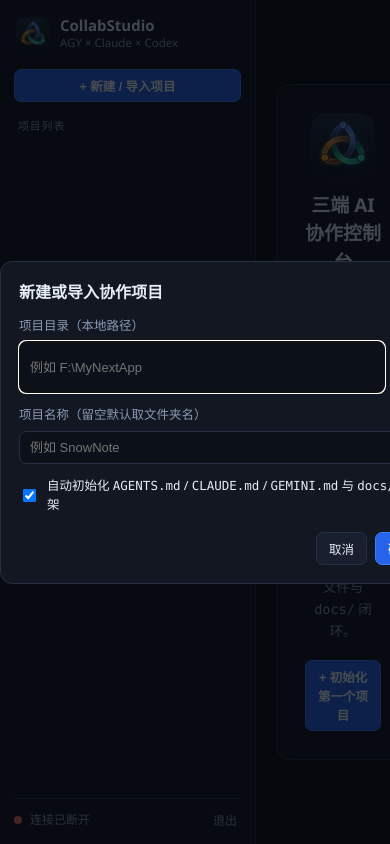
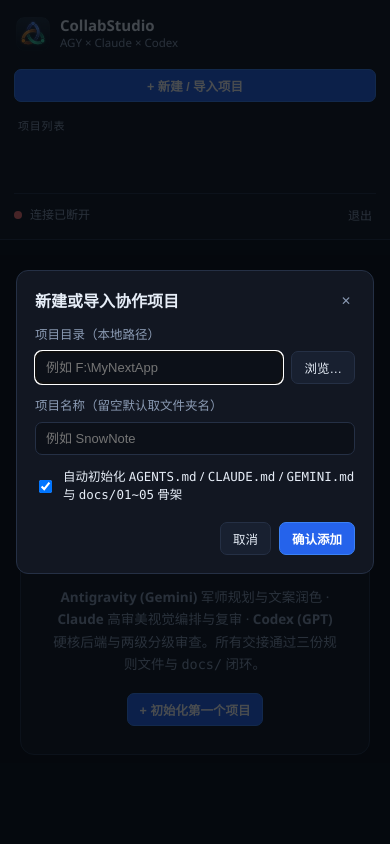
Before and after one commit to FriedOnion2/CollabStudio, an Electron app: page public/index.html in a window 390 px wide. Both pictures are taken after a click on the button "+ 新建 / 导入项目". Drawn offline with Linux system fonts and the light colour scheme; no server answers.

Commit message:
fix(ui): prevent modal button wrapping and add responsive narrow-viewport layout

```diff
--- a/public/styles.css
+++ b/public/styles.css
@@ -101,7 +101,7 @@ code, .mono-path, .doc-editor, .prompt-box { font-family: "Cascadia Code", "JetB
 .doc-editor { flex: 1; width: 100%; resize: none; background: #0c1018; border: 1px solid var(--border); border-radius: 8px; color: #e2ecf8; padding: 12px; font-size: 12.5px; line-height: 1.6; outline: none; }
 .doc-editor:focus { border-color: var(--agy); }
 
-.btn { background: var(--surface-2); border: 1px solid var(--border); color: var(--text); padding: 6px 12px; border-radius: 7px; font-size: 12.5px; cursor: pointer; transition: .12s; }
+.btn { background: var(--surface-2); border: 1px solid var(--border); color: var(--text); padding: 6px 12px; border-radius: 7px; font-size: 12.5px; cursor: pointer; transition: .12s; white-space: nowrap; flex-shrink: 0; }
 .btn:hover { border-color: #4b6186; background: #202a3f; }
 .btn-sm { padding: 4px 10px; font-size: 12px; }
 .btn-primary { background: #2563eb; border-color: #3b82f6; color: #fff; font-weight: 600; }
@@ -114,13 +114,29 @@ code, .mono-path, .doc-editor, .prompt-box { font-family: "Cascadia Code", "JetB
 .select-sm { background: var(--surface-2); border: 1px solid var(--border); color: var(--text); border-radius: 6px; padding: 4px 8px; font-size: 12px; max-width: 220px; }
 
 .modal-backdrop { position: fixed; inset: 0; background: rgba(4, 7, 12, .72); display: grid; place-items: center; z-index: 50; }
-.modal { width: 470px; background: var(--surface); border: 1px solid var(--border); border-radius: 12px; padding: 18px; display: flex; flex-direction: column; gap: 13px; }
+.modal { width: 470px; max-width: calc(100vw - 32px); background: var(--surface); border: 1px solid var(--border); border-radius: 12px; padding: 18px; display: flex; flex-direction: column; gap: 13px; }
 .modal-head { display: flex; justify-content: space-between; align-items: center; }
 .modal-head h3 { margin: 0; font-size: 16px; }
 .field { display: flex; flex-direction: column; gap: 6px; font-size: 12.5px; color: var(--muted); }
 .field input { background: #0c1018; border: 1px solid var(--border); color: var(--text); padding: 8px 10px; border-radius: 7px; font-size: 13px; width: 100%; }
-.input-row { display: flex; gap: 8px; }
+.input-row { display: flex; align-items: center; gap: 8px; }
+.input-row input { flex: 1; min-width: 0; width: auto; }
 .checkbox-row { display: flex; align-items: center; gap: 8px; font-size: 12.5px; color: var(--text); }
 .modal-actions { display: flex; justify-content: flex-end; gap: 8px; margin-top: 4px; }
 
 .toast { position: fixed; right: 20px; bottom: 20px; background: #162a24; border: 1px solid var(--codex); color: #d8ffef; padding: 9px 14px; border-radius: 8px; font-size: 12.5px; z-index: 60; box-shadow: 0 8px 24px rgba(0,0,0,.45); }
+
+@media (max-width: 1120px) {
+  .workspace { overflow-y: auto; }
+  .project-view { min-height: auto; }
+  .pipeline { grid-template-columns: repeat(auto-fit, minmax(170px, 1fr)); }
+  .main-grid { grid-template-columns: 1fr; flex: none; }
+  .doc-editor { min-height: 280px; }
+}
+
+@media (max-width: 820px) {
+  html, body { overflow: auto; }
+  .app-shell { grid-template-columns: 1fr; height: auto; min-height: 100vh; }
+  .sidebar { border-right: none; border-bottom: 1px solid var(--border); max-height: 240px; }
+  .topbar-actions { flex-wrap: wrap; }
+}
```
